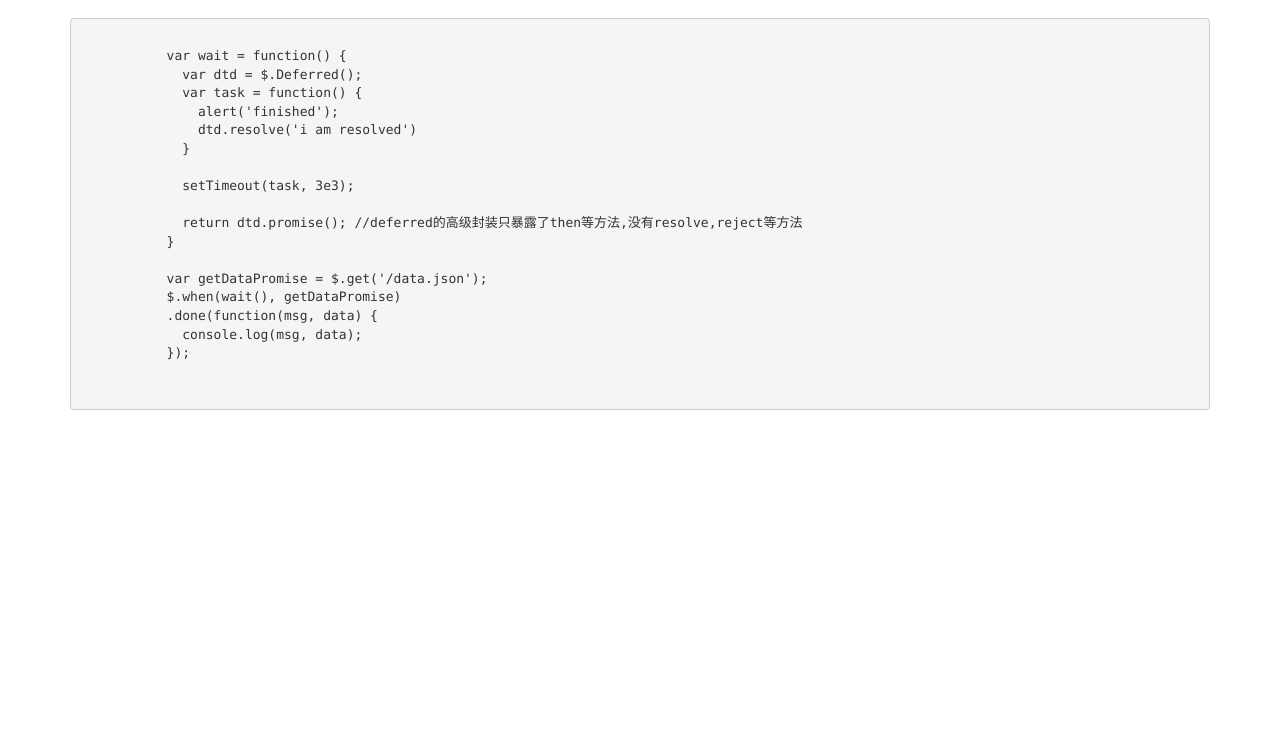
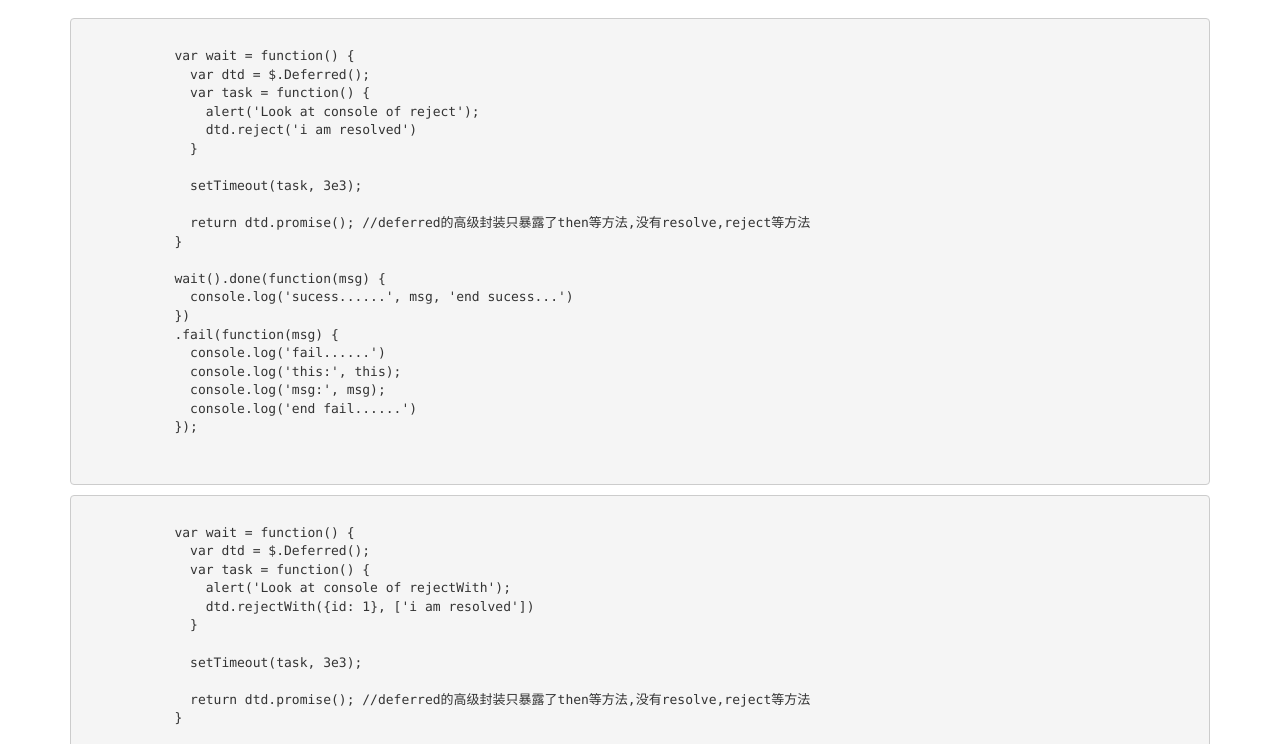
Before and after one commit to lichunqiang/jq_deferred, a plain HTML site: page reject.html in a window 1280 px wide. Shown: the part 54-798 px from the top of the page. Drawn offline with nearby package versions, Linux system fonts and the light colour scheme; a small style sheet from the web is missing.

Commit message:
update the display code

```diff
--- a/reject.html
+++ b/reject.html
@@ -34,8 +34,8 @@
             var wait = function() {
               var dtd = $.Deferred();
               var task = function() {
-               alert('finished');
-               dtd.resolve('i am resolved')
+                alert('Look at console of reject');
+                dtd.reject('i am resolved')
               }
 
               setTimeout(task, 3e3);
@@ -43,10 +43,40 @@
               return dtd.promise(); //deferred的高级封装只暴露了then等方法,没有resolve,reject等方法
             }
 
-           var getDataPromise = $.get('/data.json');
-           $.when(wait(), getDataPromise)
-           .done(function(msg, data) {
-             console.log(msg, data);
+            wait().done(function(msg) {
+              console.log('sucess......', msg, 'end sucess...')
+            })
+            .fail(function(msg) {
+              console.log('fail......')
+              console.log('this:', this);
+              console.log('msg:', msg);
+              console.log('end fail......')
+            });
+          </code>
+        </pre>
+        <pre>
+          <code>
+            var wait = function() {
+              var dtd = $.Deferred();
+              var task = function() {
+                alert('Look at console of rejectWith');
+                dtd.rejectWith({id: 1}, ['i am resolved'])
+              }
+
+              setTimeout(task, 3e3);
+
+              return dtd.promise(); //deferred的高级封装只暴露了then等方法,没有resolve,reject等方法
+            }
+
+            wait().done(function(msg) {
+              console.log('sucessWith......', msg, 'end sucessWith...')
+            })
+            .fail(function(msg) {
+              console.log('');
+              console.log('failWith......')
+              console.log('this:', this);
+              console.log('msg:', msg);
+              console.log('end failWith......')
             });
           </code>
         </pre>
```
Lines whose indentation alone changed are shown as unchanged.
